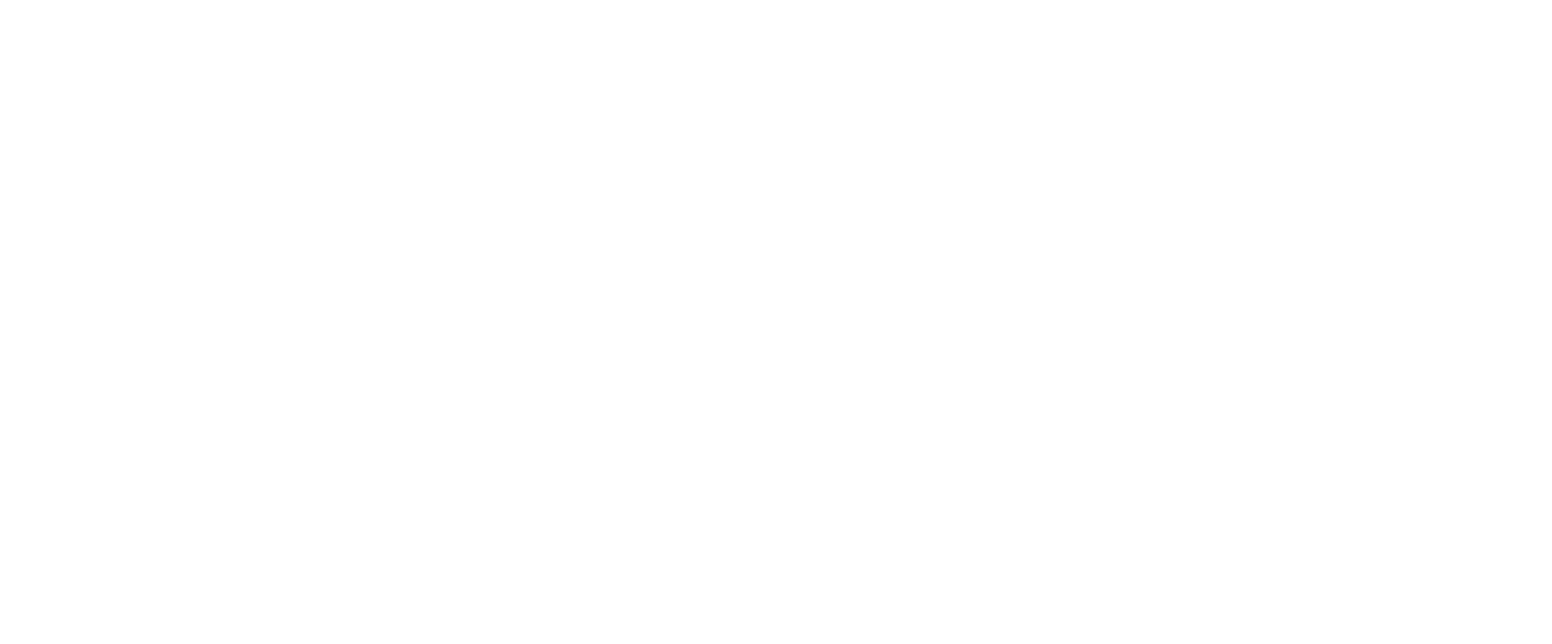
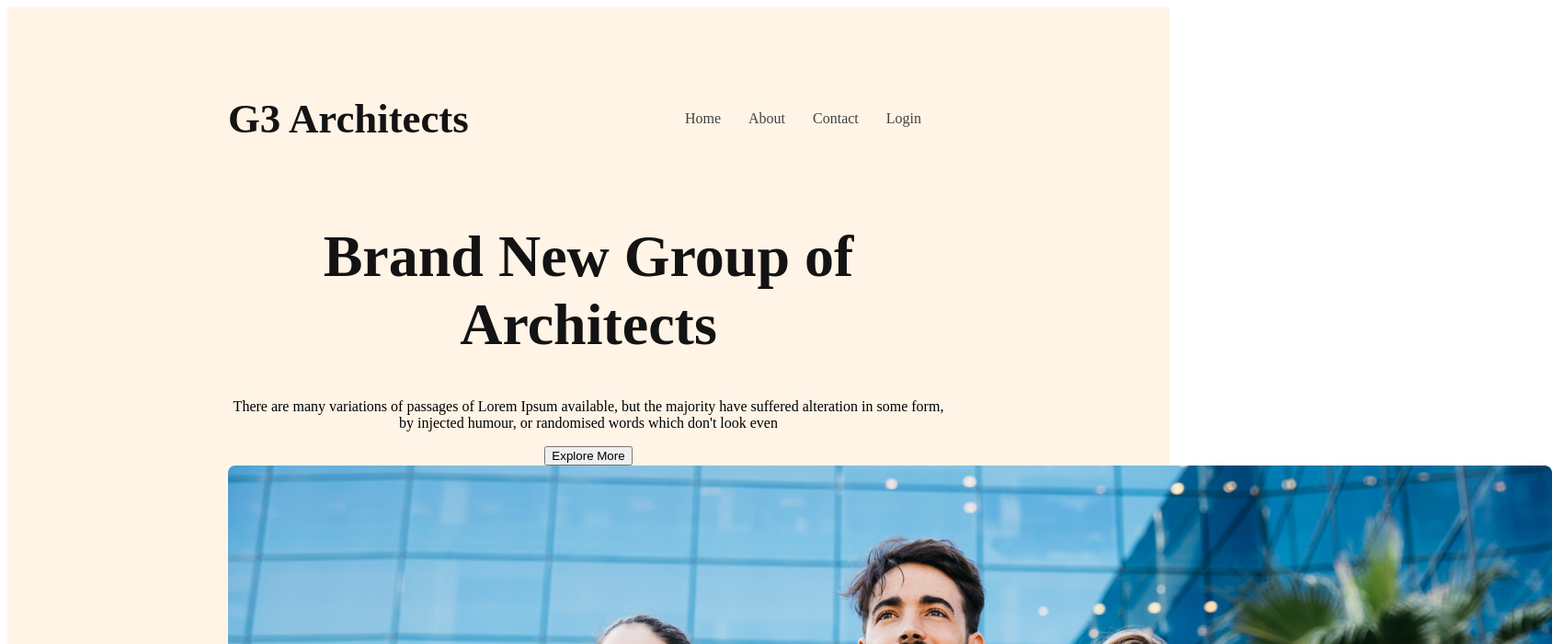
Before and after one commit to anikemon007/g3-architects, a plain HTML site: page index.html in a window 1280 px wide. Shown: the top 700 px of the page at 92% size, 1688 px wide, since content can reach past the window. Drawn offline with Linux system fonts and the light colour scheme.

Commit message:
added content

```diff
--- a/index.html
+++ b/index.html
@@ -7,8 +7,32 @@
     <title>g3 architect </title>
     <link rel="stylesheet" href="styles/architect.css">
 </head>
+<body>
+    <header>
+<nav>
+    <h3 class="nav-title">G3 Architects</h3>
+    <ul>
+  <li><a href="http://">Home</a></li>
+  <li><a href="http://">About</a></li>
+  <li><a href="http://"> Contact</a></li>
+  <li><a href="http://">Login</a></li>
 
-<body>
+    </ul>
+</nav>
+<div class="baner">
+   <div class="banner-content">
+    <h1 class="banner-title">Brand New Group of Architects</h1>
+   <p class="banner-descriotion">There are many variations of passages of Lorem Ipsum available, but the majority have suffered alteration in some form, by injected humour, or randomised words which don't look even</p>
+   <button class="btn-primary">Explore More</button>
+   </div>
+   <img src="images/banner.png" alt="">
+</div>
+    </header>
+    <main>
 
+    </main>
+    <footer>
+
+    </footer>
 </body>
 </html>
--- a/styles/architect.css
+++ b/styles/architect.css
@@ -0,0 +1,52 @@
+@import url(<style>
+@import url('https://fonts.googleapis.com/css2?family=Work+Sans:wght@400;600;700&display=swap');
+</style>);
+/* shared styles */
+*{
+    font-family: 'Work Sans', sans-serif;
+}
+.btn-primary{
+
+}
+/* header styles */
+header{
+    background-color: rgba(255, 144, 14, 0.10);
+    padding: 50px 240px;
+}
+nav{
+    display: flex;
+    justify-content: space-between;
+    align-items: center;
+}
+.nav-title{
+   font-size: 2.8rem ;
+   font-weight: 700;
+   color: #131313 ;
+}
+nav>ul{
+    display: flex;
+}
+nav li{
+  list-style: none;
+  margin-right: 30px;
+  font-weight: 500;
+  font-size: 1rem;
+}
+nav li a{
+    color:#424242 ;
+    text-decoration: none;
+}
+/* banner styles */
+.banner-content{
+ max-width: 800px;
+text-align: center;
+margin: 0 auto;
+}
+.banner-title{
+    font-size: 4rem;
+    font-weight: 700;
+    color:#131313 ;
+}
+.banner-description{
+    color: #727272;
+}
```
